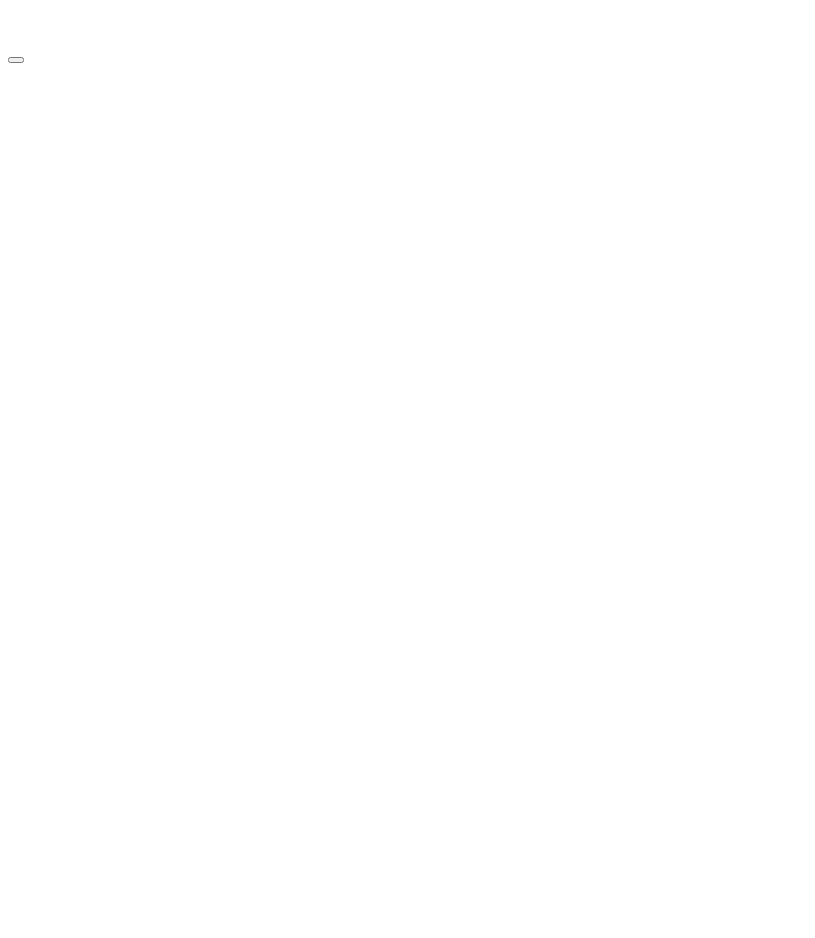
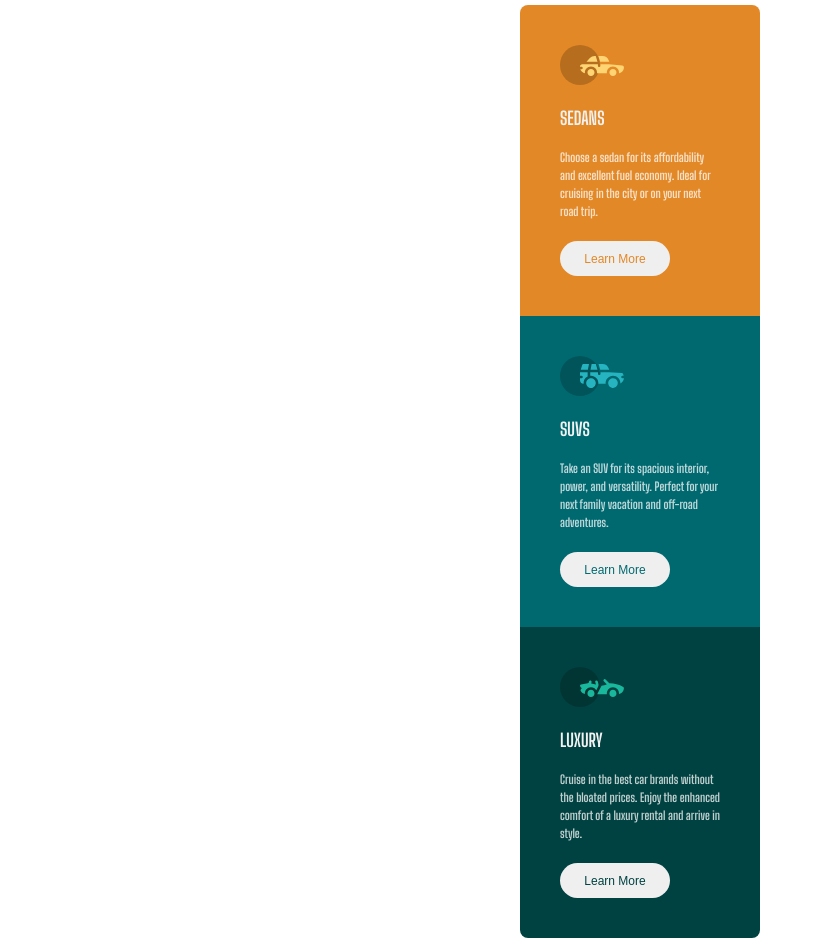
Before and after one commit to Yaho59/3-column-preview-card-component-main, a plain HTML site: page index.html in a window 1280 px wide. Shown: the whole page, without its empty margins (0-815 px from the left). Before the commit the page ends 800 px from the top, so only its background shows below. Drawn offline with Linux system fonts and the light colour scheme.

Commit message:
Terminado el proyecto

```diff
--- a/index.html
+++ b/index.html
@@ -5,31 +5,44 @@
   <meta name="viewport" content="width=device-width, initial-scale=1.0"> <!-- displays site properly based on user's device -->
 
   <link rel="icon" type="image/png" sizes="32x32" href="./images/favicon-32x32.png">
+  <link rel="stylesheet" href="style.css">
 
   <title>Frontend Mentor | 3-column preview card component</title>
 </head>
 <body>
   <section class="container">
     <section class="container-card">
-      <article class="container-card__item">
-        <img src="" alt="">
-        <h2></h2>
-        <p></p>
-        <button></button>
+      <article class="container-card-item item-sedans">
+        <div>
+          <img src="./images/icon-sedans.svg" alt="">
+        </div>
+        <h2 class="container-card-item__title">SEDANS</h2>
+        <p class="container-card-item__information">Choose a sedan for its affordability and excellent fuel economy. Ideal for cruising in the city
+          or on your next road trip.
+        </p>
+        <button class="container-card-item__button button-sedans">Learn More</button>
+      </article>
+      <article class="container-card-item item-suvs">
+        <div>
+          <img src="./images/icon-suvs.svg" alt="">
+        </div>
+        <h2 class="container-card-item__title">SUVS</h2>
+        <p class="container-card-item__information">Take an SUV for its spacious interior, power, and versatility. Perfect for your next family vacation
+          and off-road adventures.
+        </p>
+        <button class="container-card-item__button button-suvs">Learn More</button>
+      </article>
+      <article class="container-card-item item-luxury">
+        <div>
+          <img src="./images/icon-luxury.svg" alt="">
+        </div>
+        <h2 class="container-card-item__title">LUXURY</h2>
+        <p class="container-card-item__information">Cruise in the best car brands without the bloated prices. Enjoy the enhanced comfort of a luxury
+          rental and arrive in style.
+        </p>
+        <button class="container-card-item__button button-luxury">Learn More</button>
       </article>
     </section>
   </section>
-  <!-- Sedans
-  Choose a sedan for its affordability and excellent fuel economy. Ideal for cruising in the city
-  or on your next road trip.
-
-  SUVs
-  Take an SUV for its spacious interior, power, and versatility. Perfect for your next family vacation
-  and off-road adventures.
-
-  Luxury
-  Cruise in the best car brands without the bloated prices. Enjoy the enhanced comfort of a luxury
-  rental and arrive in style. -->
-
 </body>
 </html>
--- a/style.css
+++ b/style.css
@@ -20,3 +20,74 @@ html{
     font-family: 'Big Shoulders Display', cursive;
     /* font-family: 'Lexend Deca', sans-serif; */
 }
+
+.container{
+    width: 100%;
+    height: 100vh;
+}
+
+.container-card{
+    display: flex;
+    flex-direction: column;
+    place-items: center;
+    width: 90vw;
+    margin: 0 auto;
+    margin-top: 5px;
+    margin-bottom: 5px;
+}
+
+.container-card-item{
+    min-width: 200px;
+    max-width: 240px;
+    display: flex;
+    flex-direction: column;
+    gap: 20px;
+    padding: 40px;
+}
+
+.item-sedans{
+    background-color: var(--Bright-orange);
+    border-top-right-radius: 8px;
+    border-top-left-radius: 8px;
+}
+
+.item-suvs{
+    background-color: var(--Dark-cyan);
+}
+
+.item-luxury{
+    background-color: var(--Very-dark-cyan);
+    border-bottom-left-radius: 8px;
+    border-bottom-right-radius: 8px;
+}
+
+.container-card-item__title{
+    color: var(--Very-light-gray);
+    font-size: 1.8rem;
+}
+
+.container-card-item__information{
+    color: var(--Transparent-white);
+    font-size: 1.2rem;
+    line-height: 1.8rem;
+}
+
+.container-card-item__button{
+    font-size: 1.2rem;
+    border-radius: 20px;
+    border: none;
+    width: 110px;
+    height: 35px;;
+}
+
+.button-sedans{
+    color: var(--Bright-orange)
+}
+
+.button-suvs{
+    color: var(--Dark-cyan);
+}
+
+.button-luxury{
+    color: var(--Very-dark-cyan);
+}
```
